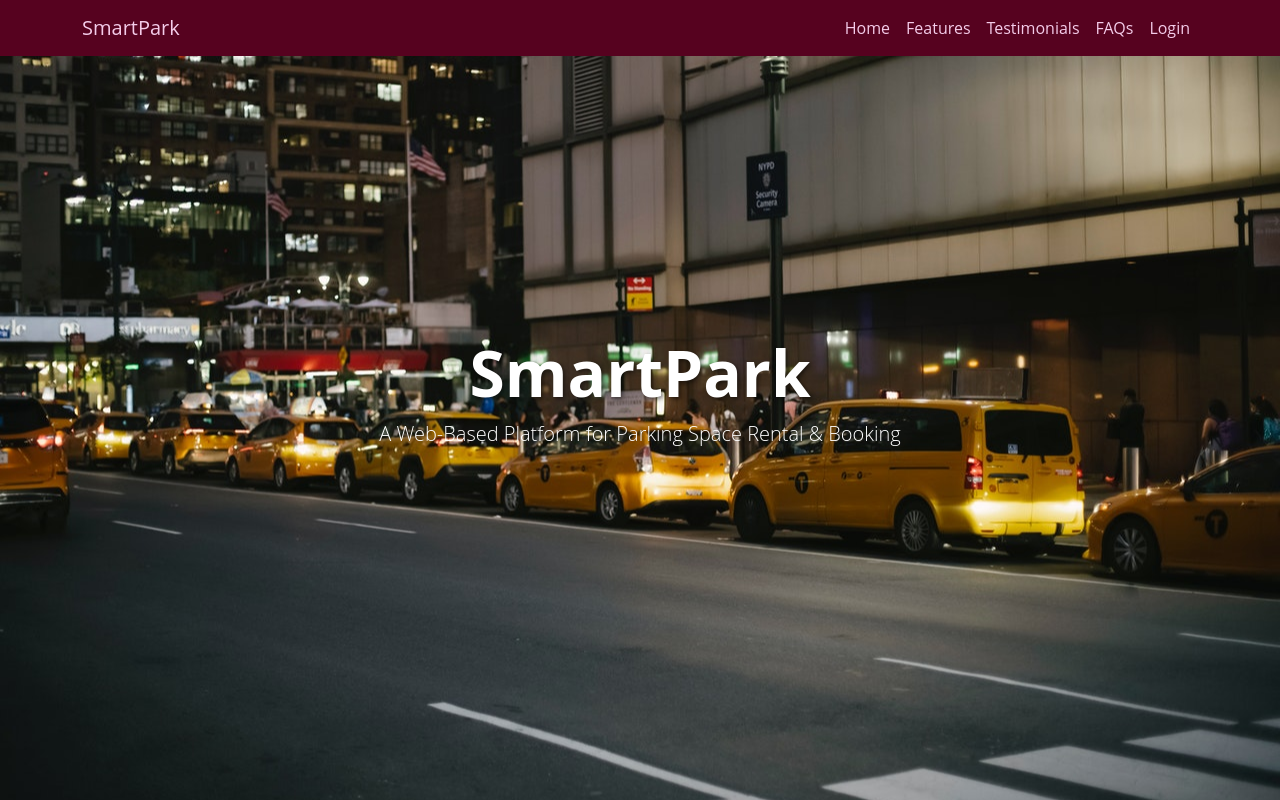
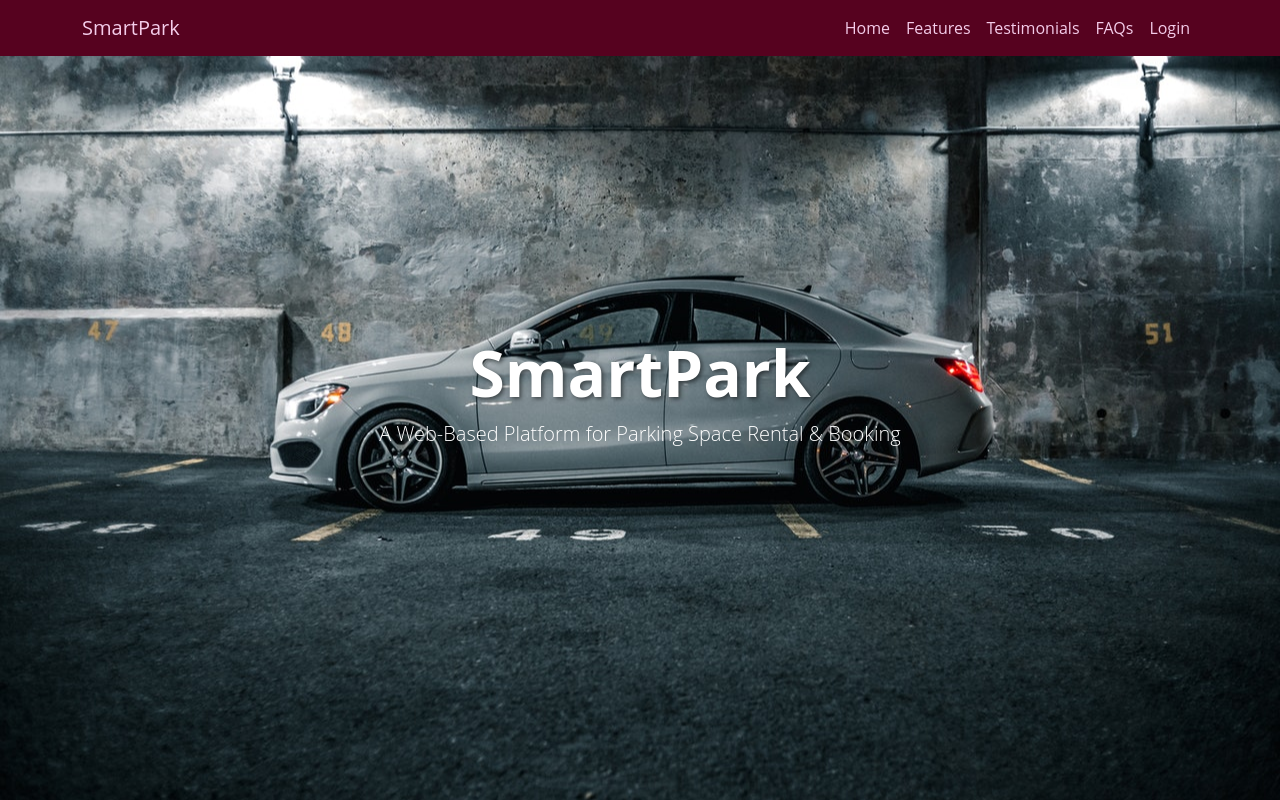
Before and after one commit to harishy0406/Smart_Park, a plain HTML site: page index.html in a window 1280 px wide. Shown: the top 800 px of the page. Drawn offline with nearby package versions, Linux system fonts and the light colour scheme.

Commit message:
added CSS

```diff
--- a/styles.css
+++ b/styles.css
@@ -15,7 +15,7 @@ body {
 
 /* Background Image for Hero Section */
 .hero-section {
-    background-image: url('images/car3.jpg'); /* Add your background image */
+    background-image: url('images/car1.jpg'); /* Add your background image */
     background-size: cover;
     background-position: center;
     height: 100vh;
```
